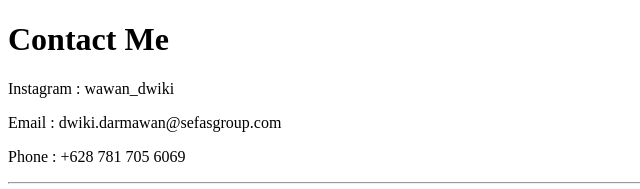
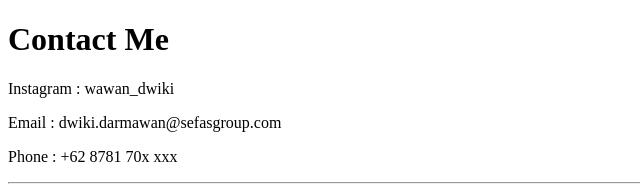
Before and after one commit to wawandwiki/CV, a plain HTML site: page contact.html in a window 1280 px wide. Shown: the top 189 px of the page, 0-640 px from the left. Drawn offline with Linux system fonts and the light colour scheme.

Commit message:
Update contact.html

```diff
--- a/contact.html
+++ b/contact.html
@@ -8,7 +8,7 @@
     <h1>Contact Me</h1>
     <p>Instagram : wawan_dwiki</p>
     <p>Email     : dwiki.darmawan@sefasgroup.com</p>
-    <p>Phone     : +628 781 705 6069</p>
+    <p>Phone     : +62 8781 70x xxx</p>
     <hr>
     <form action="mailto:wawan.pejala10@gmail.com" method="post" enctype="text/plain">
       <label>Your Name:</label>
```
